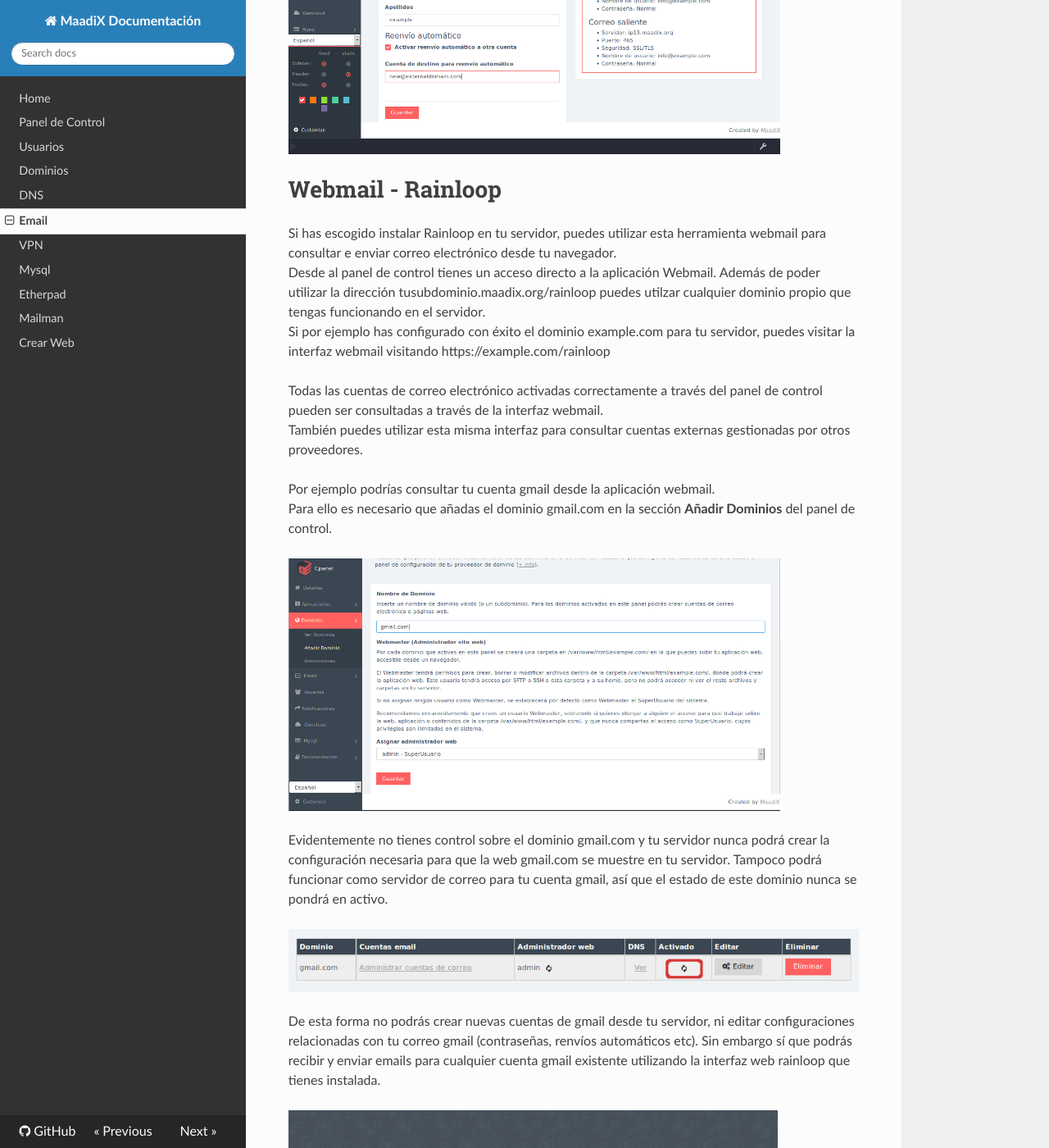
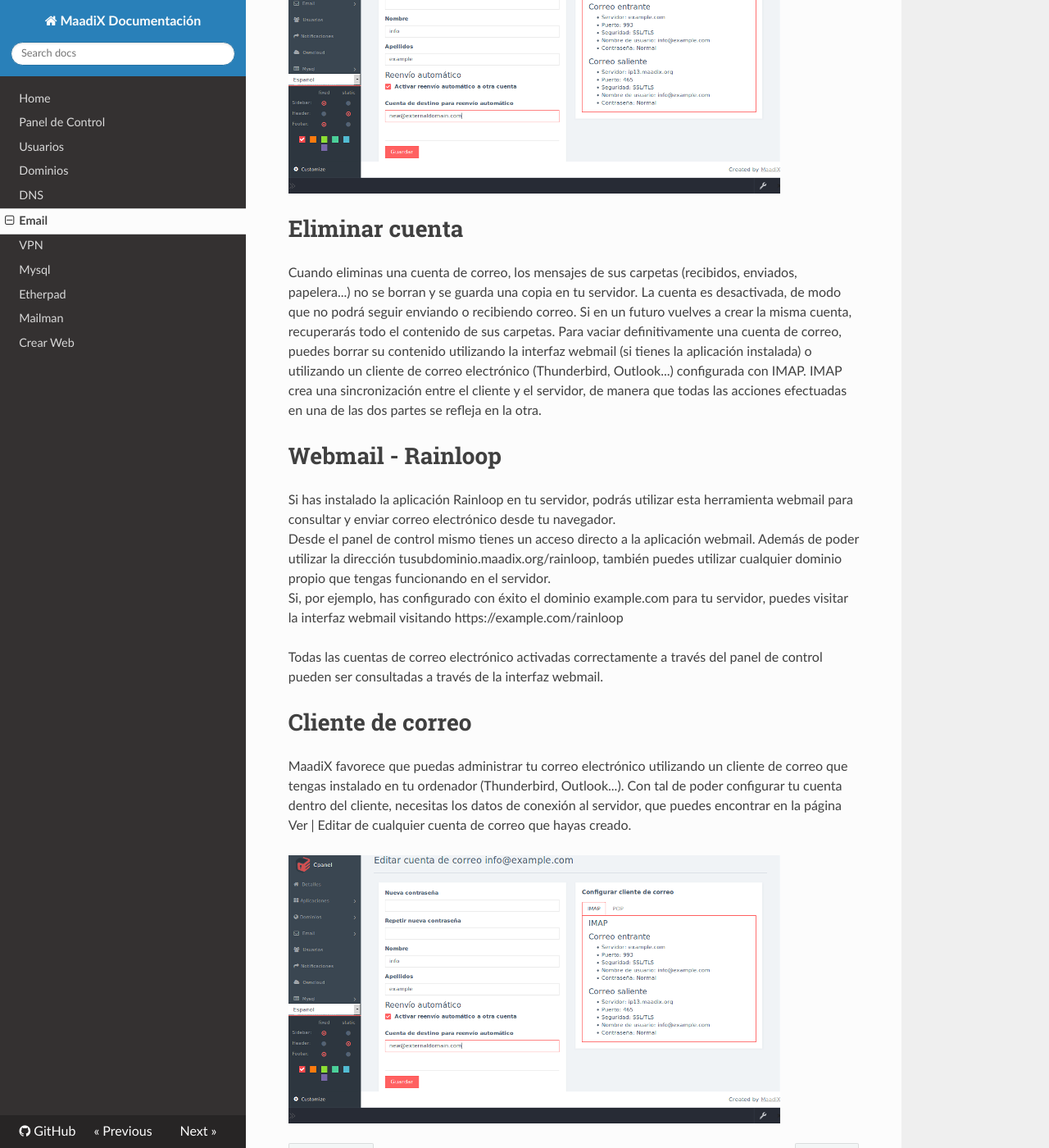
Before and after one commit to MaadixNet/docs, an MkDocs documentation site: the page built from docs/email.md, in a window 1280 px wide and 1400 px high, scrolled down 1637 px. Shown: the whole window at 82% size. Built offline with MkDocs 1.6.1, drawn with Linux system fonts in a browser that asks for light colours; nearby versions of some CDN libraries; old or Windows-style settings are respelled for this version of MkDocs; some of the changed text lies outside the part shown.

Commit message:
Correcciones gramaticales y ortográficas menores

```diff
--- a/docs/email.md
+++ b/docs/email.md
@@ -1,58 +1,44 @@
 # Email
 
-Puedes añadir infinitas cuentas de email para todos los dominios que tengas activados en tu servidor.
-Antes de añadir cuentas de correo elcetrónico, asegurate de haber configurado correctamente el dominio correspondiente. Aquí encuentras una guía con todos los pasos necesarios: [Configuración de dominio](/dominios)
+Puedes añadir infinitas cuentas de correo para todos los dominios que tengas activados en tu servidor.
+Antes de añadir cuentas de correo electrónico, es importante que te asegures de haber configurado correctamente el dominio correspondiente. Para saberlo, consulta [Configuración de dominio](/dominios).
 
 # Crear cuenta
 
-En al sección 'Email' haz click en el botón Añadir cuenta y rellena los campos del formulario que se despliega. Tendrás que elegir un dominio en el listado de dominios disponibles que habrás activado previamente en la sección 'Domminios'
+En la sección 'Email', haz clic en el botón 'Añadir cuenta' y rellena los diferentes campos del formulario que se despliega. Tendrás que elegir un dominio del listado de dominios disponibles, el cual habrás activado previamente en la sección 'Domminios'.
 
 ![Screenshot](img/add-email.png)
 
 # Editar cuenta
 
-Puedes cambiar los parámetros de las cuentas de correos electrónico que tengas activadas visitado el apartado **Email** y haciendo click en el botón Ver|Editar.
+Puedes cambiar los parámetros de las cuentas de correos electrónico que tengas activadas visitado la sección **'Email'** y haciendo clic luego en el botón Ver | Editar de la cuenta que desees modificar.
 
 
 ![Edit email](img/edit-email.png)
 
-# Renvío Automático
+# Reenvío automático
 
 En la misma página de edición de cada cuenta de correo electrónico puedes activar el renvío automático de todo el correo entrante a cualquier otra dirección de correo.
 
-Para ello activa la casilla **Activar reenvío automático a otra cuenta** e inserta una dirección válida en el campo que se despliega (Cuenta de destino para reenvío automático).
+Para hacerlo, tienes que activar la casilla **Activar reenvío automático a otra cuenta**, insertando una dirección válida en el nuevo campo que se despliega. En caso de que quieras que se reenve a múltiples cuentas, debes separar cada una con coma (user1@example.com,user2@example.com). Si quieres seguir recibiendo una copia de los correos entrantes en tu cuenta actual, tendrás que incluirla en el listado.
 
 ![Forward email](img/forward-mail.png)
 
+# Eliminar cuenta
+
+Cuando eliminas una cuenta de correo, los mensajes de sus carpetas (recibidos, enviados, papelera...) no se borran y se guarda una copia en tu servidor. La cuenta es desactivada, de modo que no podrá seguir enviando o recibiendo correo. Si en un futuro vuelves a crear la misma cuenta, recuperarás todo el contenido de sus carpetas.
+Para vaciar definitivamente una cuenta de correo, puedes borrar su contenido utilizando la interfaz webmail (si tienes la aplicación instalada) o utilizando un cliente de correo electrónico (Thunderbird, Outlook...) configurada con IMAP. IMAP crea una sincronización entre el cliente y el servidor, de manera que todas las acciones efectuadas en una de las dos partes se refleja en la otra.
+
 # Webmail - Rainloop
 
-Si has escogido instalar Rainloop en tu servidor, puedes utilizar esta herramienta webmail para consultar e enviar correo electrónico desde tu navegador.
-Desde al panel de control tienes un acceso directo a la aplicación Webmail. Además de poder utilizar la dirección tusubdominio.maadix.org/rainloop puedes utilzar cualquier dominio propio que tengas funcionando en el servidor.
-Si por ejemplo has configurado con éxito el dominio example.com para tu servidor, puedes visitar la interfaz webmail visitando https://example.com/rainloop
+Si has instalado la aplicación Rainloop en tu servidor, podrás utilizar esta herramienta webmail para consultar y enviar correo electrónico desde tu navegador.
+Desde el panel de control mismo tienes un acceso directo a la aplicación webmail. Además de poder utilizar la dirección tusubdominio.maadix.org/rainloop, también puedes utilizar cualquier dominio propio que tengas funcionando en el servidor.
+Si, por ejemplo, has configurado con éxito el dominio example.com para tu servidor, puedes visitar la interfaz webmail visitando https://example.com/rainloop
 
 Todas las cuentas de correo electrónico activadas correctamente a través del panel de control pueden ser consultadas a través de la interfaz webmail.
-También puedes utilizar esta misma interfaz para consultar cuentas externas gestionadas por otros proveedores.
-
-Por ejemplo podrías consultar tu cuenta gmail desde la aplicación webmail.
-Para ello es necesario que añadas el dominio gmail.com en la sección **Añadir Dominios** del panel de control.
-
-![add gmail domain](img/add-gmail-domain.png)
-
-Evidentemente no tienes control sobre el dominio gmail.com y tu servidor nunca podrá crear la configuración necesaria para que la web gmail.com se muestre en tu servidor. Tampoco podrá funcionar como servidor de correo para tu cuenta gmail, así que el estado de este dominio nunca se pondrá en activo.
-
-
-![add gmail domain](img/gmail-domain-loading.png)
-
-
-De esta forma no podrás crear nuevas cuentas de gmail desde tu servidor, ni editar configuraciones relacionadas con tu correo gmail (contraseñas, renvíos automáticos etc).  Sin embargo sí que podrás recibir y enviar emails para cualquier cuenta gmail existente utilizando la interfaz web rainloop que tienes instalada.
-
-![add gmail domain](img/gmail-webmail.png)
-
-El mismo proceso es válido para yahoo.com, outook.com y la mayoría de servicios de email.
 
 # Cliente de correo
-Puedes consultar y enviar tu correo electrónico utilizando un software cliente como Thunderbird, Outlook etc, que tengas instalado en tu ordenador.
-Como para cluaquier otra cuenta que quieras configurar en el cliente, necesitarás los datos de conexión al servidor.
-Estos datos los puedes encontrar en la página Ver|Editar de cuada cuenta de correo que tengas creadas.
+MaadiX favorece que puedas administrar tu correo electrónico utilizando un cliente de correo que tengas instalado en tu ordenador (Thunderbird, Outlook...).
+Con tal de poder configurar tu cuenta dentro del cliente, necesitas los datos de conexión al servidor, que puedes encontrar en la página Ver | Editar de cualquier cuenta de correo que hayas creado.
 
 ![Forward email](img/forward-mail.png)
```
